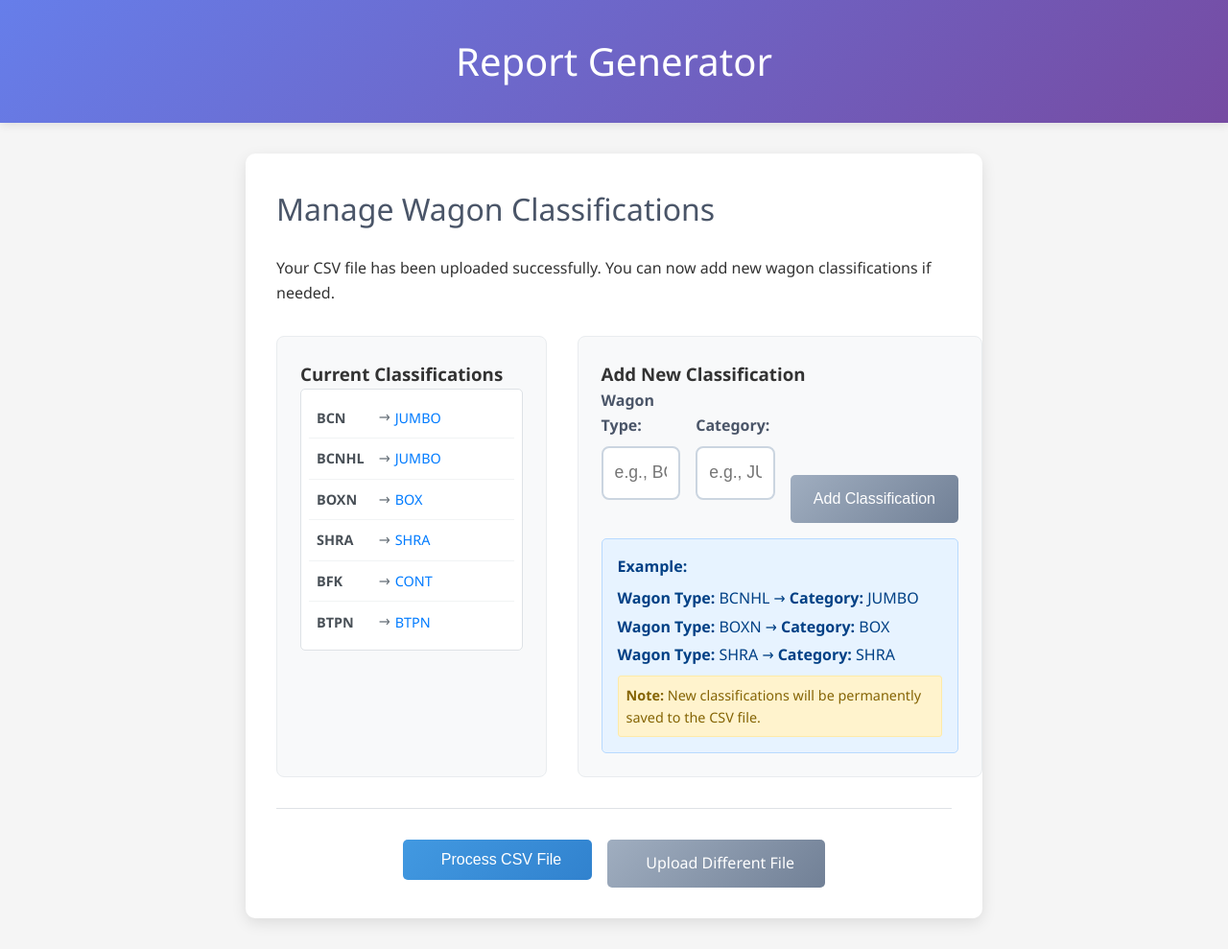
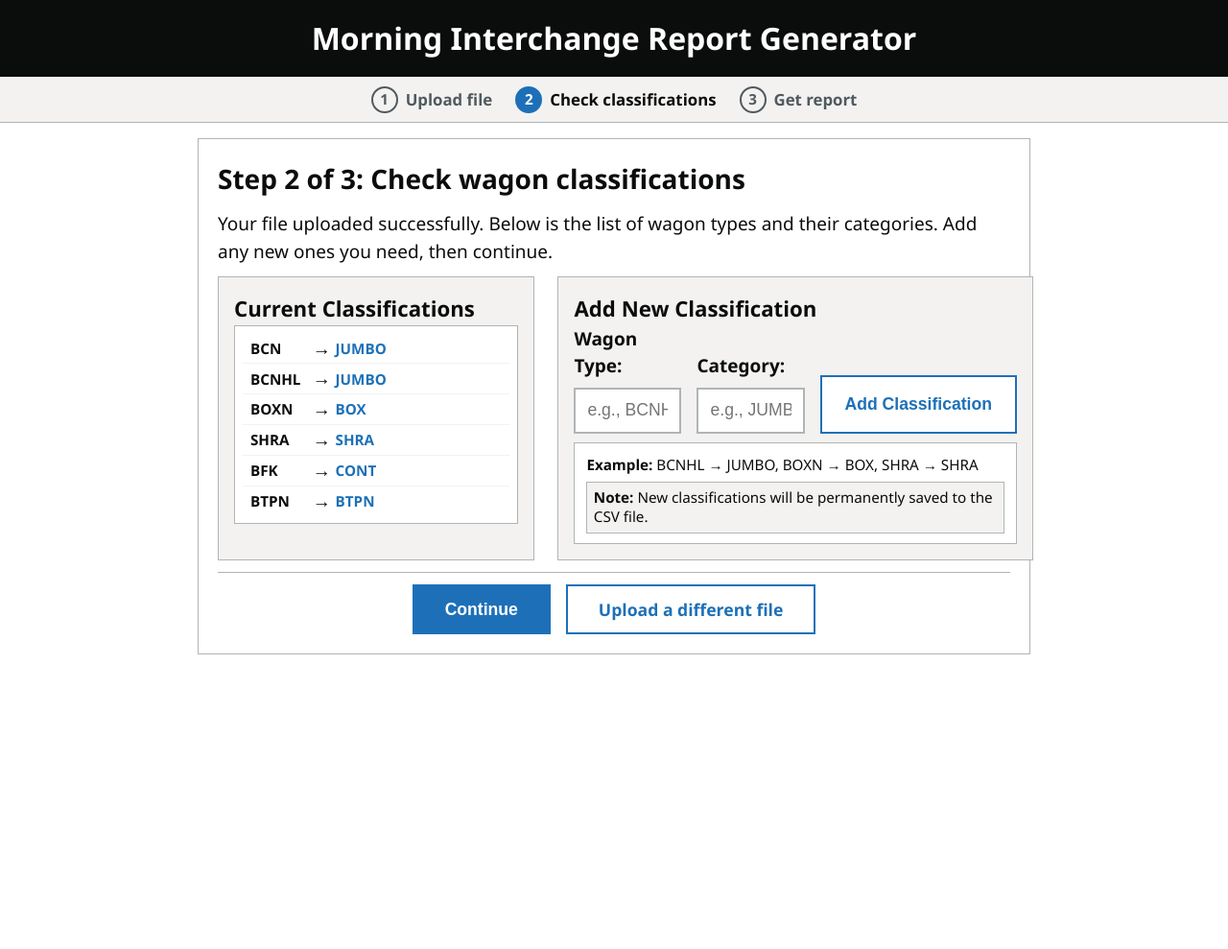
Before and after one commit to kevilgs/Conv, a Flask app: template templates/manage_classifications.html in a window 1280 px wide. Shown: the whole page at 96% size. After the commit the page ends 682 px from the top, so only its background shows below. Run offline with Flask 3, Linux system fonts and the light colour scheme; the template is opened without the code that fills it, so the values that code supplies are empty.

Commit message:
feat: plainer, higher-contrast UI for the report generator
Reworks the interface for the non-technical staff who run this, following
GOV.UK Design System and NN/g senior-usability guidance: 19px base text,
flat single action colour instead of the purple gradients, 48px buttons
with plain text labels rather than undefined icon classes, and plain
language throughout.

Adds a shared step indicator (Upload file / Check classifications / Get
report) via a new base.html block, so the three pages read as one guided
flow instead of separate screens. Renames the header to Morning
Interchange Report Generator and sets Segoe UI as the font.

Step 3 no longer asks the user to go find the generated file in File
Explorer: a new open_in_excel route calls os.startfile on the
intermediate file and re-renders the same page, alongside the existing
Continue option. The full path is shown rather than just the filename.

Builds the exe with --noconsole so no terminal window appears next to the
browser tab, and deletes index.html and process.html, which no route
renders.

The classification-management JavaScript, the hardcoded sample list, and
every existing route body are untouched; nothing under services/ changed.

Co-Authored-By: Claude Opus 5 (1M context) <noreply@anthropic.com>

```diff
--- a/static/css/style.css
+++ b/static/css/style.css
@@ -1,3 +1,17 @@
+:root {
+    --color-text: #0b0c0c;
+    --color-bg: #ffffff;
+    --color-action: #1d70b8;
+    --color-action-hover: #144e75;
+    --color-error: #ca3535;
+    --color-success: #0f7a52;
+    --color-border: #b1b4b6;
+    --color-muted-bg: #f3f2f1;
+    --font-size-base: 19px;
+    --line-height-base: 1.5;
+    --font-stack: "Segoe UI", Arial, "Helvetica Neue", system-ui, sans-serif;
+}
+
 * {
     margin: 0;
     padding: 0;
@@ -5,43 +19,42 @@
 }
 
 body {
-    font-family: 'Segoe UI', Tahoma, Geneva, Verdana, sans-serif;
-    line-height: 1.6;
-    color: #333;
-    background-color: #f5f5f5;
+    font-family: var(--font-stack);
+    font-size: var(--font-size-base);
+    line-height: var(--line-height-base);
+    color: var(--color-text);
+    background-color: var(--color-bg);
 }
 
 header {
-    background: linear-gradient(135deg, #667eea 0%, #764ba2 100%);
+    background: var(--color-text);
     color: white;
-    padding: 2rem 0;
-    box-shadow: 0 2px 10px rgba(0,0,0,0.1);
+    padding: 1rem 0;
     text-align: center;
 }
 
 header h1 {
-    font-size: 2.5rem;
-    font-weight: 300;
+    font-size: 2rem;
+    font-weight: 700;
 }
 
 main {
-    max-width: 800px;
-    margin: 2rem auto;
+    max-width: 900px;
+    margin: 1rem auto;
     padding: 0 1rem;
 }
 
 .container {
-    background: white;
-    padding: 2rem;
-    border-radius: 10px;
-    box-shadow: 0 5px 15px rgba(0,0,0,0.1);
+    background: var(--color-bg);
+    padding: 1.25rem;
+    border: 1px solid var(--color-border);
 }
 
 h2 {
-    color: #4a5568;
-    margin-bottom: 1.5rem;
-    font-size: 2rem;
-    font-weight: 400;
+    color: var(--color-text);
+    margin-bottom: 0.75rem;
+    font-size: 1.75rem;
+    font-weight: 700;
 }
 
 .messages {
@@ -49,18 +62,66 @@ h2 {
 }
 
 .message {
-    padding: 0.75rem 1rem;
+    padding: 1rem;
     margin-bottom: 0.5rem;
-    border-radius: 5px;
-    background-color: #d4edda;
-    border: 1px solid #c3e6cb;
-    color: #155724;
+    border: 2px solid var(--color-success);
+    border-left-width: 6px;
+    background-color: var(--color-bg);
+    color: var(--color-text);
+    font-weight: 600;
 }
 
 .message.error {
-    background-color: #f8d7da;
-    border-color: #f5c6cb;
-    color: #721c24;
+    border-color: var(--color-error);
+}
+
+/* Step indicator */
+.step-indicator {
+    background-color: var(--color-muted-bg);
+    padding: 0.6rem 1.5rem;
+    border-bottom: 1px solid var(--color-border);
+}
+
+.step-indicator ol {
+    list-style: none;
+    display: flex;
+    flex-wrap: wrap;
+    justify-content: center;
+    gap: 1.5rem;
+    max-width: 900px;
+    margin: 0 auto;
+}
+
+.step-indicator li {
+    display: flex;
+    align-items: center;
+    font-size: 1.05rem;
+    font-weight: 600;
+    color: #505a5f;
+}
+
+.step-indicator li.current-step {
+    color: var(--color-text);
+}
+
+.step-indicator li .step-number {
+    display: inline-flex;
+    align-items: center;
+    justify-content: center;
+    flex-shrink: 0;
+    width: 1.75rem;
+    height: 1.75rem;
+    line-height: 1;
+    border-radius: 50%;
+    border: 2px solid #505a5f;
+    margin-right: 0.5rem;
+    font-size: 0.95rem;
+}
+
+.step-indicator li.current-step .step-number {
+    background-color: var(--color-action);
+    border-color: var(--color-action);
+    color: white;
 }
 
 .upload-form {
@@ -74,78 +135,87 @@ h2 {
 label {
     display: block;
     margin-bottom: 0.5rem;
-    font-weight: 600;
-    color: #4a5568;
+    font-weight: 700;
+    color: var(--color-text);
 }
 
 input[type="file"] {
     width: 100%;
     padding: 0.75rem;
-    border: 2px dashed #cbd5e0;
-    border-radius: 8px;
-    background-color: #f7fafc;
-    transition: border-color 0.3s ease;
+    border: 2px solid var(--color-border);
+    background-color: var(--color-bg);
+    font-size: 1rem;
 }
 
 input[type="file"]:hover {
-    border-color: #667eea;
+    border-color: var(--color-action);
 }
 
 /* Tall input fields for classification */
 .tall-input {
     width: 100%;
-    padding: 1rem 0.75rem !important;
-    height: 3.5rem !important;
-    border: 2px solid #cbd5e0;
-    border-radius: 8px;
+    padding: 0.75rem !important;
+    height: 3rem !important;
+    border: 2px solid var(--color-border);
     font-size: 1.1rem;
-    transition: border-color 0.3s ease;
 }
 
 .tall-input:focus {
-    outline: none;
-    border-color: #667eea;
-    box-shadow: 0 0 0 3px rgba(102, 126, 234, 0.1);
+    outline: 3px solid var(--color-action);
+    outline-offset: 0;
+    border-color: var(--color-action);
 }
 
 .btn {
     display: inline-block;
+    min-height: 48px;
     padding: 0.75rem 2rem;
-    background: linear-gradient(135deg, #667eea 0%, #764ba2 100%);
+    background: var(--color-action);
     color: white;
     text-decoration: none;
-    border: none;
-    border-radius: 5px;
+    border: 2px solid var(--color-action);
+    border-radius: 0;
     cursor: pointer;
-    font-size: 1rem;
-    font-weight: 500;
-    transition: transform 0.2s ease, box-shadow 0.2s ease;
+    font-size: 1.1rem;
+    font-weight: 700;
     text-align: center;
+    line-height: 1.4;
 }
 
 .btn:hover {
-    transform: translateY(-2px);
-    box-shadow: 0 5px 15px rgba(102, 126, 234, 0.4);
+    background: var(--color-action-hover);
+    border-color: var(--color-action-hover);
 }
 
 .btn-primary {
-    background: linear-gradient(135deg, #4299e1 0%, #3182ce 100%);
+    background: var(--color-action);
+    border-color: var(--color-action);
+}
+
+.btn-primary:hover {
+    background: var(--color-action-hover);
+    border-color: var(--color-action-hover);
 }
 
 .btn-secondary {
-    background: linear-gradient(135deg, #a0aec0 0%, #718096 100%);
+    background: var(--color-bg);
+    color: var(--color-action);
+    border-color: var(--color-action);
+}
+
+.btn-secondary:hover {
+    background: var(--color-muted-bg);
 }
 
 .instructions {
-    background-color: #e6fffa;
-    border: 1px solid #81e6d9;
-    border-radius: 8px;
+    background-color: var(--color-muted-bg);
+    border: 1px solid var(--color-border);
     padding: 1.5rem;
     margin-top: 2rem;
 }
 
 .instructions h3 {
-    color: #234e52;
+    color: var(--color-text);
     margin-bottom: 1rem;
 }
 
@@ -203,23 +272,21 @@ input[type="file"]:hover {
 .classification-section {
     display: grid;
     grid-template-columns: 40% 60%;  /* Changed from 1fr 1fr to 40% 60% */
-    gap: 2rem;
-    margin: 2rem 0;
+    gap: 1.5rem;
+    margin: 0.75rem 0;
 }
 
 .current-classifications, .add-classification {
-    background: #f8f9fa;
-    padding: 1.5rem;
-    border-radius: 8px;
-    border: 1px solid #e9ecef;
+    background: var(--color-muted-bg);
+    padding: 1rem;
+    border: 1px solid var(--color-border);
 }
 
 .classification-list {
     max-height: 300px;
     overflow-y: auto;
-    border: 1px solid #dee2e6;
-    border-radius: 5px;
-    background: white;
+    border: 1px solid var(--color-border);
+    background: var(--color-bg);
     padding: 0.5rem;
     width: 100%;  /* Ensure it takes full width of its container */
 }
@@ -227,13 +294,9 @@ input[type="file"]:hover {
 .classification-item {
     display: flex;
     align-items: center;
-    padding: 0.5rem;
-    border-bottom: 1px solid #f1f3f4;
-    transition: background-color 0.2s ease;
-}
-
-.classification-item:hover {
-    background-color: #f8f9fa;
+    padding: 0.25rem 0.5rem;
+    line-height: 1.2;
+    border-bottom: 1px solid var(--color-muted-bg);
 }
 
 .classification-item:last-child {
@@ -241,38 +304,38 @@ input[type="file"]:hover {
 }
 
 .custom-classification {
-    background-color: #e8f5e8;
-    border-left: 4px solid #28a745;
+    background-color: #eaf6f0;
+    border-left: 6px solid var(--color-success);
 }
 
 .wagon-type {
-    font-weight: 600;
-    color: #495057;
+    font-weight: 700;
+    color: var(--color-text);
     min-width: 60px;  /* Reduced from 80px to 60px */
-    font-size: 0.9rem;  /* Slightly smaller font */
+    font-size: 0.95rem;
 }
 
 .arrow {
     margin: 0 0.3rem;  /* Reduced margin from 0.5rem to 0.3rem */
-    color: #6c757d;
+    color: var(--color-text);
 }
 
 .category {
-    color: #007bff;
-    font-weight: 500;
+    color: var(--color-action);
+    font-weight: 700;
     flex: 1;
-    font-size: 0.9rem;  /* Slightly smaller font */
+    font-size: 0.95rem;
 }
 
 .btn-remove {
-    background: #dc3545;
+    background: var(--color-error);
     color: white;
     border: none;
     border-radius: 50%;
-    width: 20px;  /* Reduced from 24px to 20px */
-    height: 20px;  /* Reduced from 24px to 20px */
+    width: 24px;
+    height: 24px;
     cursor: pointer;
-    font-size: 12px;  /* Reduced from 14px to 12px */
+    font-size: 14px;
     display: flex;
     align-items: center;
     justify-content: center;
@@ -291,6 +354,7 @@ input[type="file"]:hover {
 
 .form-row .form-group {
     flex: 1;
+    margin-bottom: 0;
 }
 
 .form-row .btn {
@@ -300,57 +364,51 @@ input[type="file"]:hover {
 }
 
 .example-box {
-    margin-top: 1rem;
-    padding: 1rem;
-    background: #e7f3ff;
-    border: 1px solid #b8daff;
-    border-radius: 5px;
+    margin-top: 0.6rem;
+    padding: 0.6rem 0.75rem;
+    background: var(--color-bg);
+    border: 1px solid var(--color-border);
 }
 
 .example-box h4 {
-    color: #004085;
-    margin-bottom: 0.5rem;
+    color: var(--color-text);
+    margin-bottom: 0.25rem;
 }
 
 .example-box p {
-    margin: 0.25rem 0;
-    color: #004085;
+    margin: 0.1rem 0;
+    font-size: 0.95rem;
+    color: var(--color-text);
 }
 
 .action-buttons {
     display: flex;
     gap: 1rem;
     justify-content: center;
-    margin-top: 2rem;
-    padding-top: 2rem;
-    border-top: 1px solid #dee2e6;
-}
-
-.btn i {
-    margin-right: 0.5rem;
+    margin-top: 0.75rem;
+    padding-top: 0.75rem;
+    border-top: 1px solid var(--color-border);
 }
 
 .message.success {
-    background-color: #d4edda;
-    border-color: #c3e6cb;
-    color: #155724;
+    border-color: var(--color-success);
 }
 
 /* Note styles */
 .note {
-    margin-top: 0.5rem;
-    padding: 0.5rem;
-    background: #fff3cd;
-    border: 1px solid #ffeaa7;
-    border-radius: 3px;
-    font-size: 0.9rem;
-    color: #856404;
+    margin-top: 0.35rem;
+    padding: 0.4rem;
+    background: var(--color-muted-bg);
+    border: 1px solid var(--color-border);
+    font-size: 0.95rem;
+    line-height: 1.3;
+    color: var(--color-text);
 }
 
 /* Responsive design */
 @media (max-width: 768px) {
     header h1 {
-        font-size: 2rem;
+        font-size: 1.5rem;
     }
 
     main {
--- a/templates/base.html
+++ b/templates/base.html
@@ -3,13 +3,15 @@
 <head>
     <meta charset="UTF-8">
     <meta name="viewport" content="width=device-width, initial-scale=1.0">
-    <title>{% block title %}Report Generator{% endblock %}</title>
+    <title>{% block title %}Morning Interchange Report Generator{% endblock %}</title>
     <link rel="stylesheet" href="{{ url_for('static', filename='css/style.css') }}">
 </head>
 <body>
     <header>
-        <h1>Report Generator</h1>
+        <h1>Morning Interchange Report Generator</h1>
     </header>
+
+    {% block step_indicator %}{% endblock %}
 
     <main>
         <div class="container">
@@ -26,5 +28,13 @@
             {% block content %}{% endblock %}
         </div>
     </main>
+
+    <script>
+        // Stop the server when this tab is closed.
+        fetch('/hello', {method: 'POST'}).catch(function () {});
+        window.addEventListener('pagehide', function () {
+            navigator.sendBeacon('/closing');
+        });
+    </script>
 </body>
 </html>
--- a/templates/manage_classifications.html
+++ b/templates/manage_classifications.html
@@ -1,10 +1,20 @@
 {% extends "base.html" %}
 
-{% block title %}Manage Classifications - Report Generator{% endblock %}
+{% block title %}Manage Classifications - Morning Interchange Report Generator{% endblock %}
+
+{% block step_indicator %}
+<div class="step-indicator">
+    <ol>
+        <li><span class="step-number">1</span>Upload file</li>
+        <li class="current-step"><span class="step-number">2</span>Check classifications</li>
+        <li><span class="step-number">3</span>Get report</li>
+    </ol>
+</div>
+{% endblock %}
 
 {% block content %}
-<h2>Manage Wagon Classifications</h2>
-<p>Your CSV file has been uploaded successfully. You can now add new wagon classifications if needed.</p>
+<h2>Step 2 of 3: Check wagon classifications</h2>
+<p>Your file uploaded successfully. Below is the list of wagon types and their categories. Add any new ones you need, then continue.</p>
 
 <div class="classification-section">
     <div class="current-classifications">
@@ -31,10 +41,7 @@
         </form>
 
         <div class="example-box">
-            <h4>Example:</h4>
-            <p><strong>Wagon Type:</strong> BCNHL → <strong>Category:</strong> JUMBO</p>
-            <p><strong>Wagon Type:</strong> BOXN → <strong>Category:</strong> BOX</p>
-            <p><strong>Wagon Type:</strong> SHRA → <strong>Category:</strong> SHRA</p>
+            <p><strong>Example:</strong> BCNHL → JUMBO, BOXN → BOX, SHRA → SHRA</p>
             <div class="note">
                 <strong>Note:</strong> New classifications will be permanently saved to the CSV file.
             </div>
@@ -46,14 +53,12 @@
     <form method="POST" action="{{ url_for('process.generate_intermediate', filename=filename) }}">
         <input type="hidden" name="custom_classifications" id="customClassifications" value="">
         <button type="submit" class="btn btn-primary">
-            <i class="icon-process"></i>
-            Process CSV File
+            Continue
         </button>
     </form>
 
     <a href="{{ url_for('index') }}" class="btn btn-secondary">
-        <i class="icon-back"></i>
-        Upload Different File
+        Upload a different file
     </a>
 </div>
 
```
Also changed, not shown: other parts of static/css/style.css (+15 -13 lines), routes/process_route.py (+14 -0 lines), templates/edit_intermediate.html (+29 -27 lines), templates/index.html (deleted, +0 -22 lines), templates/process.html (deleted, +0 -19 lines), templates/upload.html (+17 -7 lines), 1 other file.
